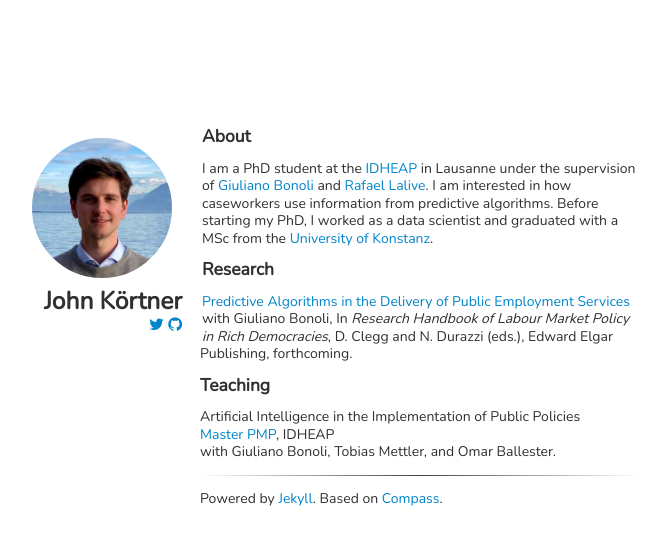
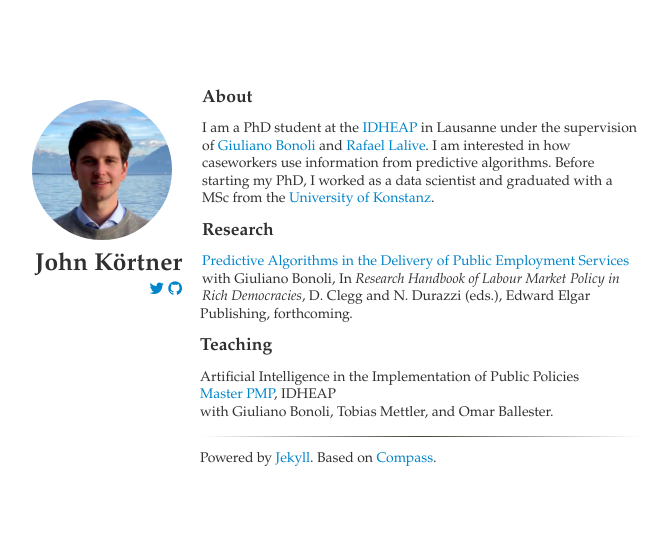
Before and after one commit to jkortner/jkortner.github.io, a Jekyll site: the page built from index.html, in a window 1280 px wide. Shown: the top 545 px of the page, without its empty margins (326-993 px from the left). Built offline with Jekyll 4.4.1, drawn with Linux system fonts in a browser that asks for light colours; nearby versions of some CDN libraries.

Commit message:
Change font and layout

```diff
--- a/_includes/head.html
+++ b/_includes/head.html
@@ -6,7 +6,6 @@
   <link rel="stylesheet" href="/assets/normalize.css">
   <link rel="stylesheet" href="/assets/main.css">
   <link href="//maxcdn.bootstrapcdn.com/font-awesome/4.2.0/css/font-awesome.min.css" rel="stylesheet">
-  <link href='https://fonts.googleapis.com/css?family=Nunito' rel='stylesheet' type='text/css'>
 
   <link rel="canonical" href="{{ site.url }}{{ page.url }}">
 
--- a/assets/main.scss
+++ b/assets/main.scss
@@ -2,7 +2,7 @@
 ---
 
 body {
-  font-family: 'Nunito', Arial, sans-serif;
+  font-family: Palatino, serif;
   font-size: 14px;
   color: #303030;
   background-color: #ffffff;
@@ -17,6 +17,18 @@ h2 {
   font-size: 1.25em;
   margin-top: 0;
   margin-bottom: 0; }
+
+h3 {
+  font-size: 1em;
+  font-weight: normal;
+  margin-bottom: 0; }
+
+article {
+  border-style: solid;
+  margin: 8px 0px 8px 0px;
+  box-shadow: 4px 4px 0px 0px #0085ca4d;
+  border-width: 1px; ;
+}
 
 /*** wrapper div for both header and main ***/
 .wrapper {
@@ -86,7 +98,8 @@ hr {
   /* past 768px the layout is changed and the wrapper has a fixed width of 680px
   to accomodate both the header column and the content column */
   .wrapper {
-    width: 760px; }
+    width: 760px;
+    margin: 7% auto 0 auto;}
 
   /* the header column stays left and has a dynamic width with all contents
   aligned right */
```
Also changed, not shown: 3 other files.
